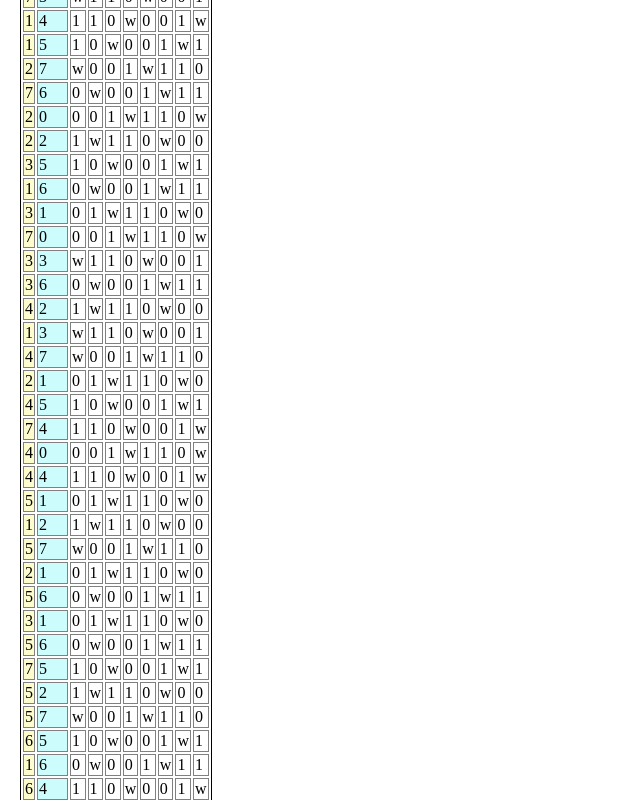
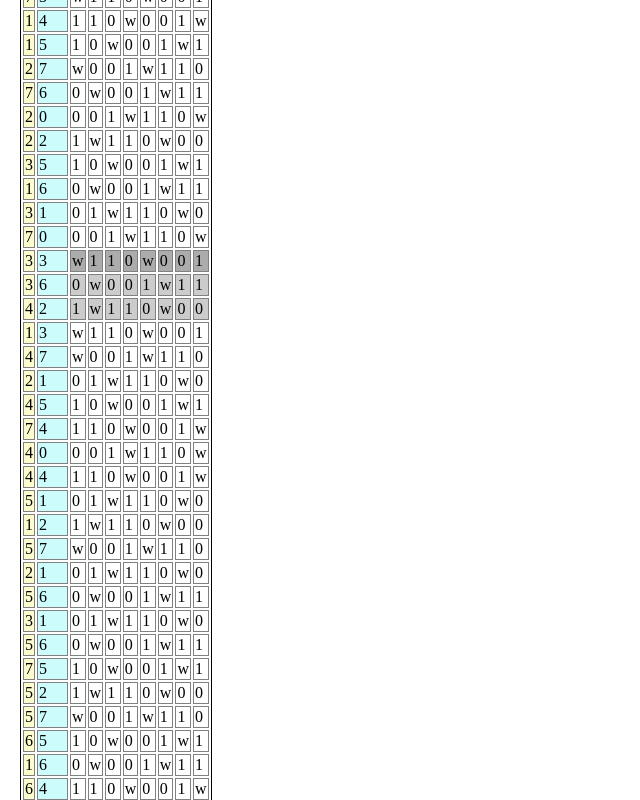
Before and after one commit to WilliamCarey/WilliamCarey.github.io, a plain HTML site: page megl/construction.html in a window 1280 px wide. Shown: the part 761-1561 px from the top of the page, without its empty margins (0-640 px from the left). Drawn offline with Linux system fonts and the light colour scheme.

Commit message:
with p now

```diff
--- a/megl/construction.html
+++ b/megl/construction.html
@@ -15,8 +15,12 @@
 		border: 1px black solid;
 	}
 
-	tr.has-p {
+	tr.p-start {
 		background-color: #acacac;
+	}
+
+	tr.p-middle {
+		background-color: #cccccc;
 	}
 
 	td {
@@ -271,22 +275,46 @@ class CyclicTorusViewController
 
 		var p = this.model.p
 		var u = this.model.u
+		var s = this.model.s
 
 		// First row first.
-		var ps = p.rows[0].toString().split(',').join('')
 		var us = u.values.toString().split(',').join('')
 		us = us.replaceAll('w','0') + us.replaceAll('w','1')
 		us = us + us // lol
-		console.log(ps)
-		console.log(us)
-		console.log(us.indexOf(ps) % 8)
+
+		var a = ""
+
+		for (var r = 0; r < p.row_count; r++)
+		{
+			console.log(us.indexOf(p.rows[r].toString().split(',').join('')) % 8)
+			if (r > 0) a += Number(us.indexOf(p.rows[r].toString().split(',').join('')) % 8)
+		}
+		console.log(a)
+		var ss = s.values.toString().split(',').join('')
+		ss = ss + ss // lol
+		var s_row = ss.indexOf(a) % s.values.length - 1
+		console.log(ss.indexOf(a) % s.values.length)
 
 		// Calculate p offsets
 
 		this.rows.forEach((row, index)=>{
+			row.className = ""
+			if (index == s_row)
+			{
+				row.className = "p-start"
+			}
+			if (index > s_row && index < s_row + p.row_count)
+			{
+				row.className = "p-middle"
+			}
+
+
 			// first, append values of s
 			this.cells_for_row[index][0].innerHTML = this.model.s.valueAtIndex(index)
 			this.cells_for_row[index][0].className = "s-index"
+
+			// Figure out where first row of P is.
+
 
 			// So, we need to compute the cyclic shift here.
 			//var total_shift = Number(this.model.s.valueAtIndex(0))
@@ -298,6 +326,8 @@ class CyclicTorusViewController
 
 			// mod in js returns negative values, sigh
 			total_shift = (total_shift + this.model.u.length) % this.model.u.length
+
+
 
 			this.cells_for_row[index][1].innerHTML = total_shift
 			this.cells_for_row[index][1].className = "st-index"
@@ -460,7 +490,7 @@ function initializeDeBruijn() {
 </head>
 
 <body onload="initializeDeBruijn();">
-	<p>This is a playground to explore the cycle shifting method of generating a debruijn torus. Also a cute cat.</p>
+	<p>This is a playground to explore the cycle shifting method of generating a universal partial torus. Also a cute cat.</p>
 
 </body>
 
```
